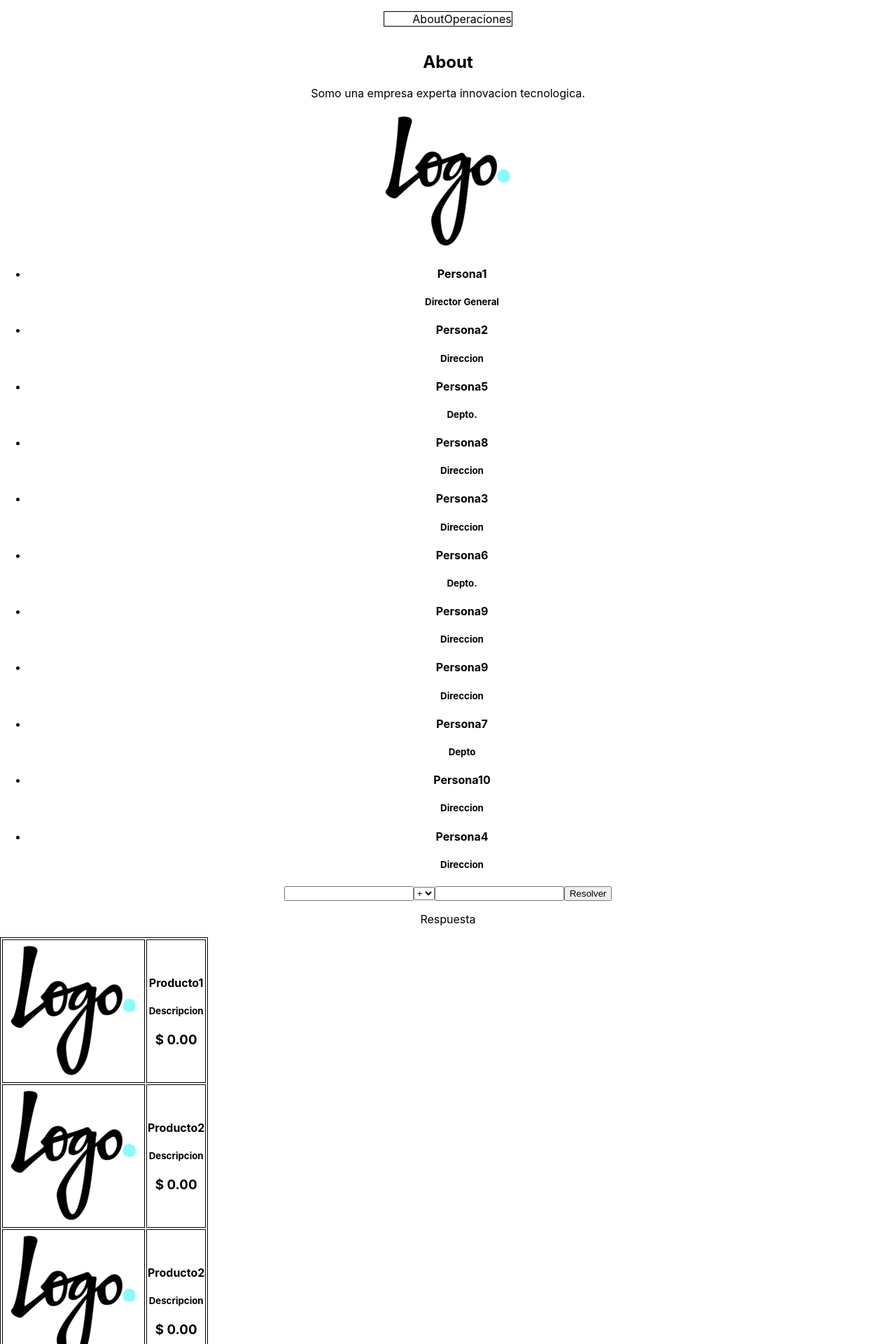
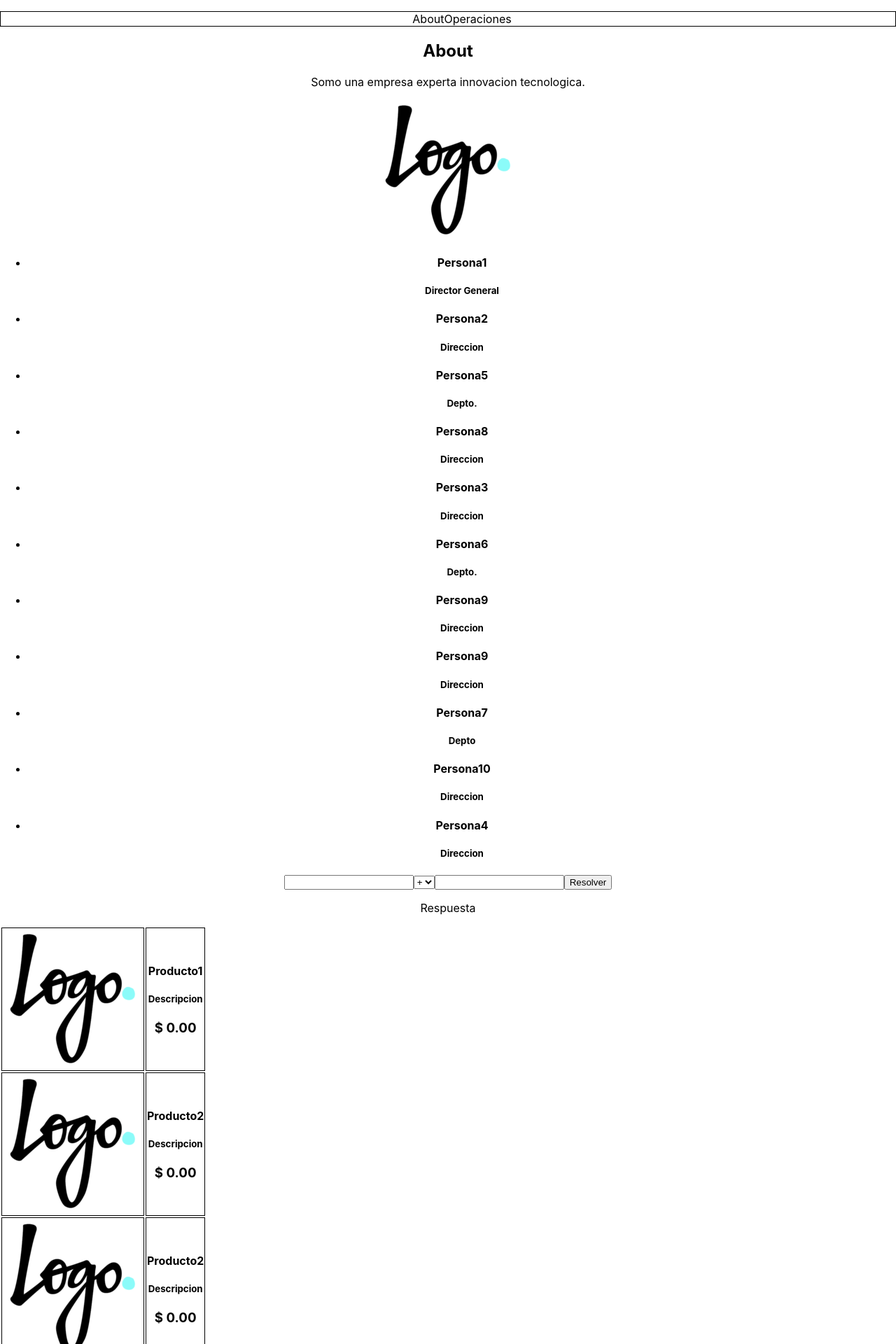
Before and after one commit to LArroyoS/examen, a React (Create React App) app: page / in a window 1280 px wide. Shown: the top 1920 px of the page at 70% size. Built offline with nearby package versions, Linux system fonts and the light colour scheme.

Commit message:
estilosMenu1.3

```diff
--- a/src/menu.css
+++ b/src/menu.css
@@ -4,9 +4,11 @@ ul.menuDesplegable{
 }
 ul.menuDesplegable, ul.menuDesplegable li {
     display: inline-flex;
-    align-items: center; /*y*/
-    justify-content: center; /*x*/
+    justify-content: space-around; /*x*/
 }
-table,td {
+ul.menuDesplegable, ul.menuDesplegable li ul li {
+    display: block;
+}
+td {
 	border: 1px solid black;
 }
```
